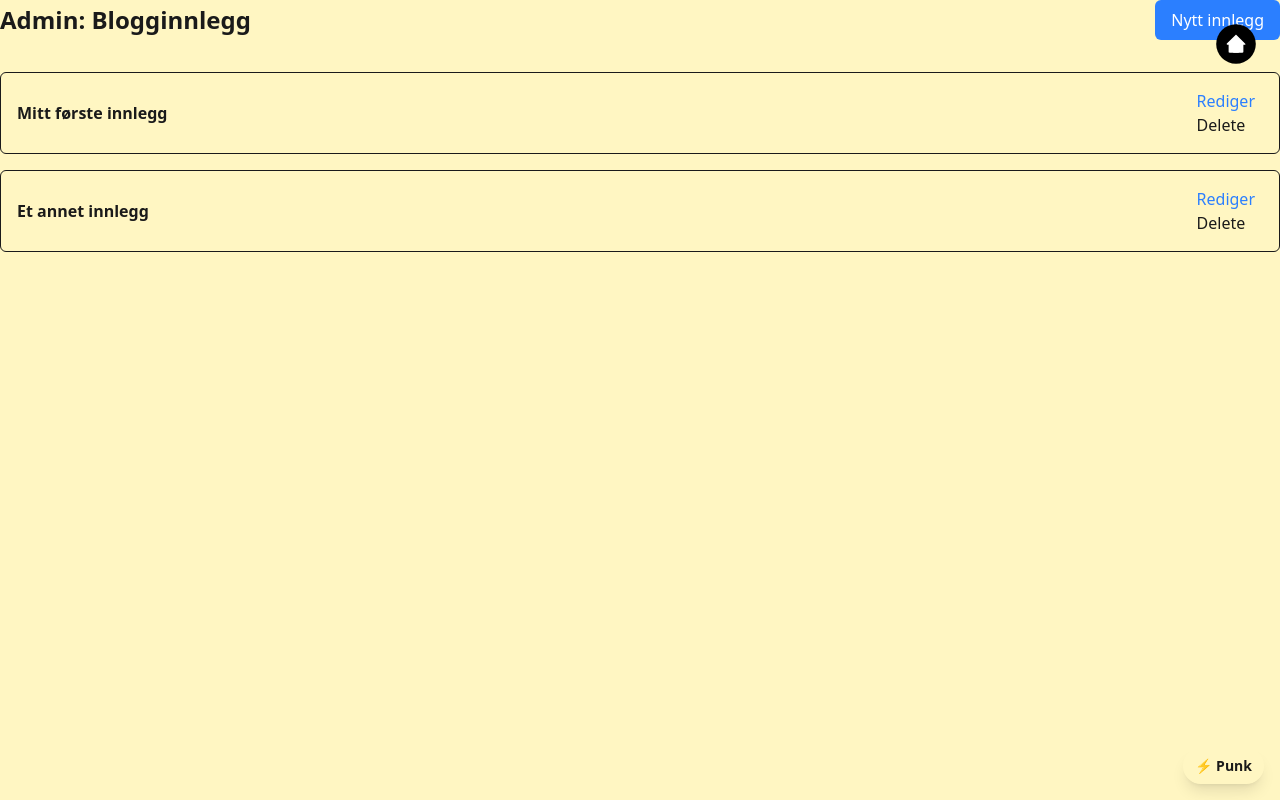
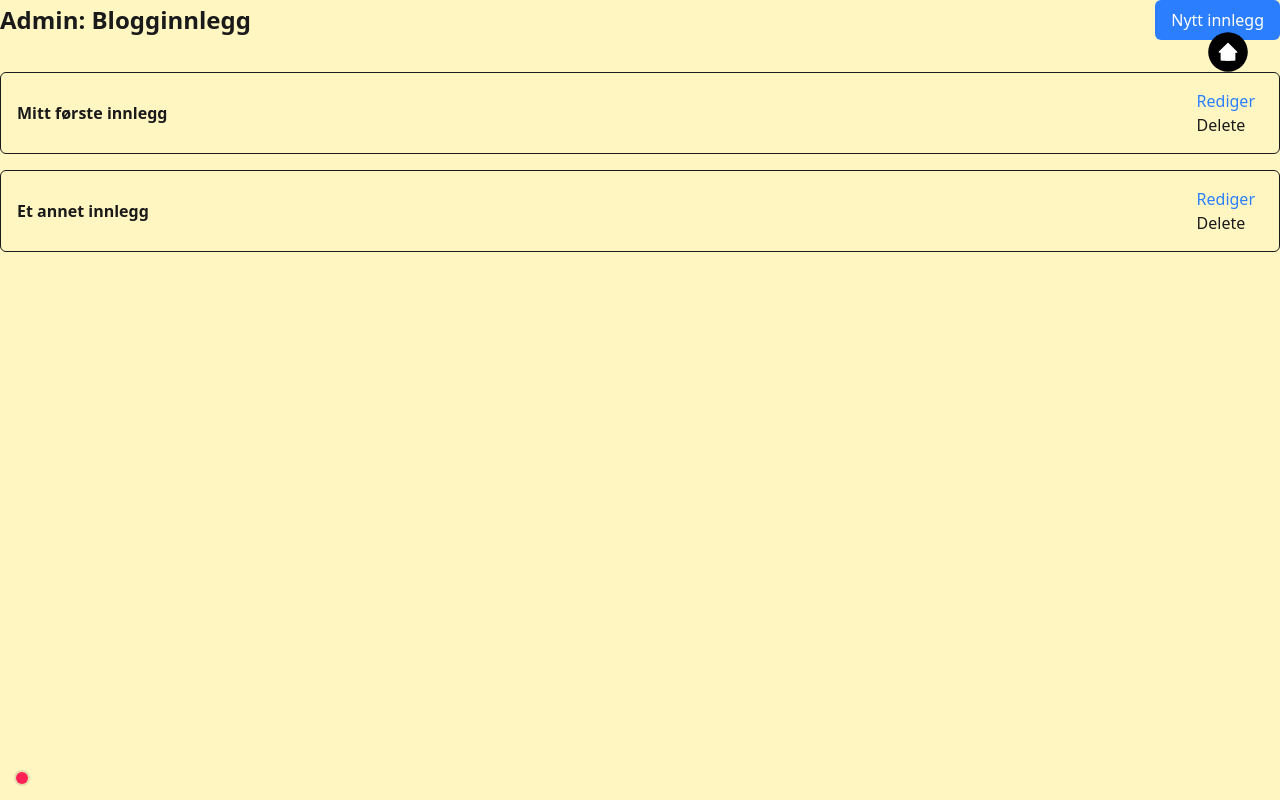
Before and after one commit to aleksejunas/aleksejunas-dot-no, a Next.js app: page /admin/blog in a window 1280 px wide. Built offline with nearby package versions, Linux system fonts and the light colour scheme; no server answers; a web font is replaced by a local one.

Commit message:
feat: added a colored dot-indicator for logged in status
- added a colored dot-indicator for displaying if logged in or not,
visualized with the colors red & green

```diff
--- a/src/app/layout.tsx
+++ b/src/app/layout.tsx
@@ -3,6 +3,7 @@ import { Geist, Geist_Mono, Arapey } from "next/font/google";
 import HomeLink from "@/components/navigation/HomeLink";
 import "./globals.css";
 import PunkThemeToggleButton from "@/components/buttons/PunkThemeToggleButton";
+import AuthStatusDot from "@/components/navigation/AuthStatusDot";
 
 const geistSans = Geist({
   variable: "--font-geist-sans",
@@ -38,10 +39,15 @@ export default function RootLayout({
         className={`${geistSans.variable} ${geistMono.variable} ${arapey.variable} antialiased`}
       >
         <main className="relative">
-          <HomeLink />
+          <div className="absolute top-6 right-6 z-40 flex items-center gap-4">
+            <HomeLink />
+          </div>
           {children}
         </main>
-        <PunkThemeToggleButton />
+        {/* <PunkThemeToggleButton /> */}
+        <div className="fixed bottom-4 left-4">
+          <AuthStatusDot />
+        </div>
       </body>
     </html>
   );
--- /dev/null
+++ b/src/components/navigation/AuthStatusDot.tsx
@@ -0,0 +1,26 @@
+import { createClient } from "@/lib/supabase/server";
+
+const AuthStatusDot = async () => {
+  const supabase = await createClient();
+  const { data, error } = await supabase.auth.getUser();
+
+  const isAuthenticated = Boolean(data?.user) && !error;
+  const label = isAuthenticated ? "Signed in" : "Signed out";
+
+  return (
+    <div
+      role="status"
+      aria-label={`Admin ${label}`}
+      title={`Admin ${label}`}
+      className="flex items-center"
+    >
+      <span
+        className={`inline-block h-3 w-3 rounded-full ring-2 ring-black/10 dark:ring-white/20 ${
+          isAuthenticated ? "bg-emerald-500" : "bg-rose-500"
+        }`}
+      />
+    </div>
+  );
+};
+
+export default AuthStatusDot;
--- a/src/components/navigation/HomeLink.tsx
+++ b/src/components/navigation/HomeLink.tsx
@@ -9,10 +9,12 @@ const HomeLink = () => {
   if (pathname === "/") return null;
 
   return (
-    <Link href="/">
-      <div className="absolute top-6 right-6  cursor-pointer">
-        <Home className="h-10 2-10 fill-black dark:fill-white" />
-      </div>
+    <Link
+      href="/"
+      aria-label="Back to home"
+      className="inline-flex rounded-full p-2 transition hover:opacity-80 focus-visible:outline-none focus-visible:ring-2 focus-visible:ring-accent"
+    >
+      <Home className="h-10 w-10 fill-black dark:fill-white" />
     </Link>
   );
 };
```
